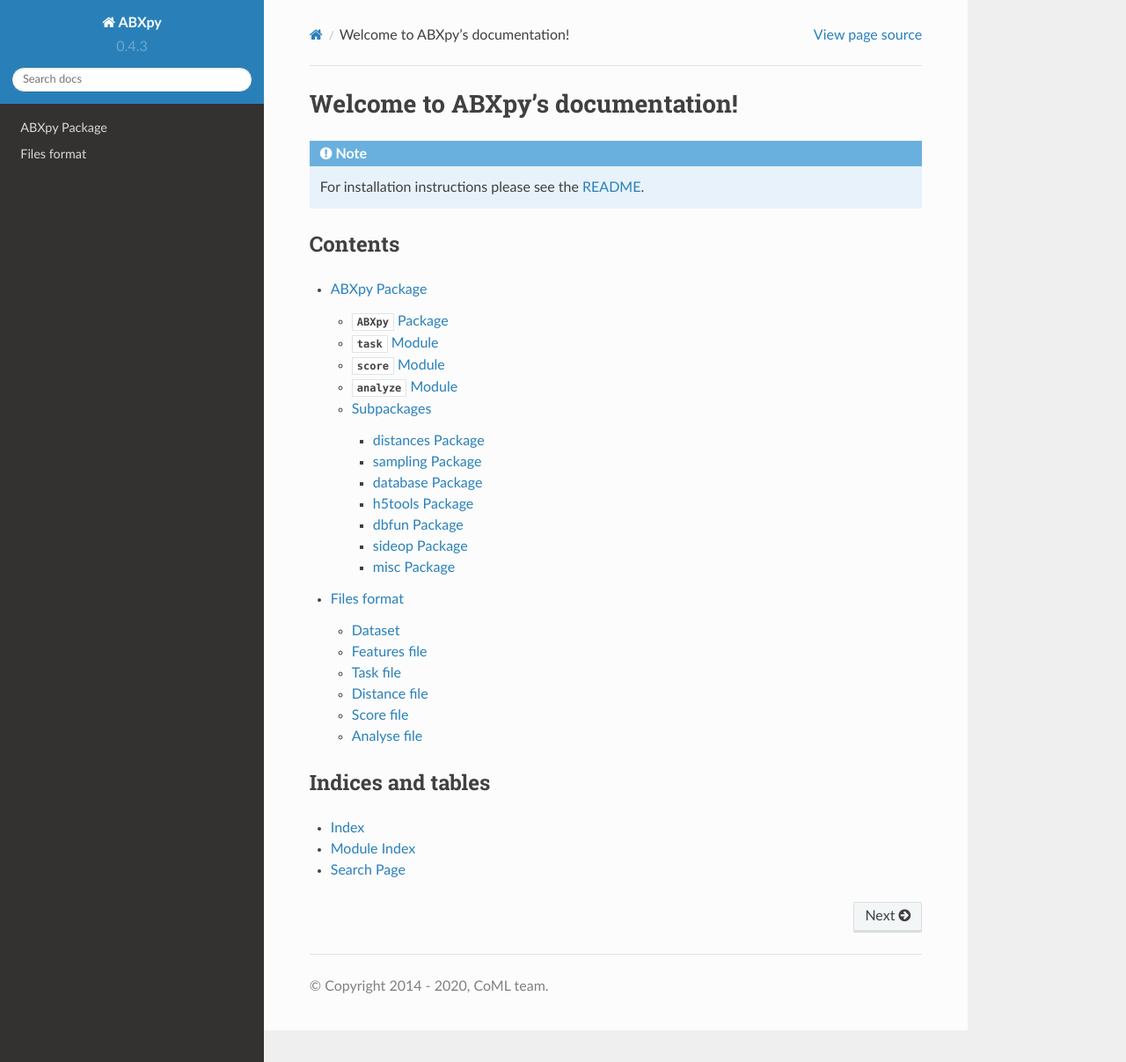
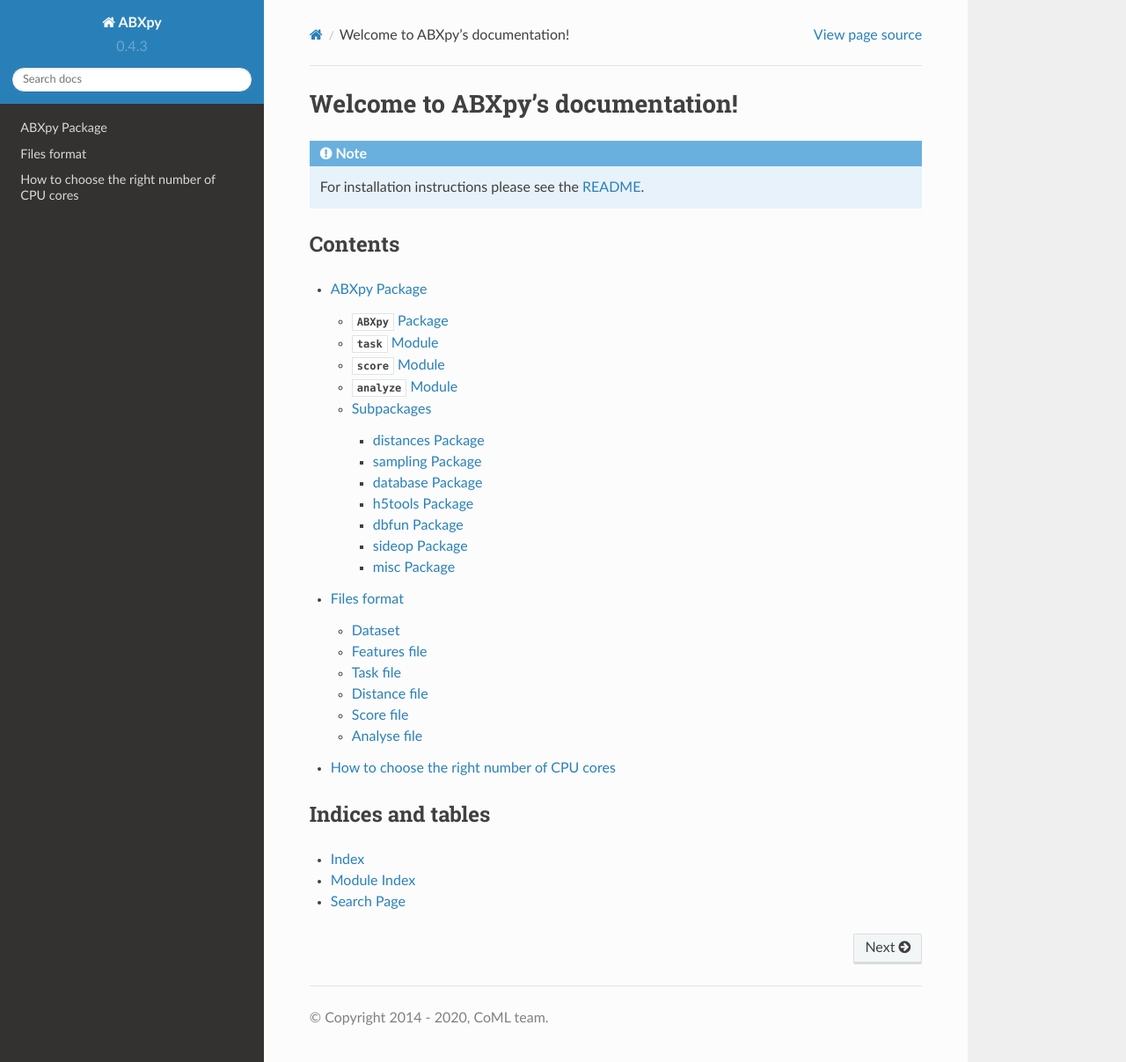
Before and after one commit to bootphon/ABXpy, a Sphinx documentation site: the page built from doc/index.rst, in a window 1280 px wide and 1207 px high. Shown: the whole window at 88% size. Built offline with Sphinx 7.4.7 and the Read the Docs theme 2.0.0, drawn with Linux system fonts in a browser that asks for light colours; some of the changed lines change nothing that is shown.

Commit message:
add a doc on cpu cores

```diff
--- /dev/null
+++ b/doc/NumberOfCores.rst
@@ -0,0 +1,32 @@
+===========================================
+How to choose the right number of CPU cores
+===========================================
+
+The amount of cores you can ask for ``abx-distance`` is only limited by the
+number of cores available on the machine you're using (unless you have very big
+"BY" blocks in your features file, in which case you need to make sure
+Size-of-the-biggest-BY-block*number-of-cores does not exceed the available
+memory).
+
+The running time is going to be essentially
+number-of-distances-to-be-computed*time-required-to-compute-a-distance. You can
+get an estimate of that easily by taking a smaller item file, obtaining the
+number of distances to be computed with the original item file n and with the
+smaller file **n_small**. You then run the ABX evaluation for the smaller file
+and look at the time **t_small** it takes using only 1 core. Then you can
+estimate the time it will take for the bigger file using **n_cores** cores: **t
+= t_small*n/(n_small*n_cores)**.
+
+If the estimated time is too long given your deadlines, you can reduce the
+number of pairs to be computed without compromising your results by sampling the
+item file. You have to do it in a way that make sense given the ABX task you are
+using and the analyses you want to do. For example for a task "ON phoneme BY
+speaker, context":
+
+* For any (phoneme, speaker, context) triple that appears on more than **k**
+  lines in the item file, you can keep **k** lines only (randomly sampled).
+  **k=10** or even **k=5** should be largely sufficient, unless you are not
+  averaging over speakers and contexts in your analyses.
+* You can also remove any line with a (phoneme, speaker, context) triple that
+  appears only once in the item file, as those cannot be used to estimate
+  symetrised scores (unless you are interested in the asymetries).
--- a/doc/index.rst
+++ b/doc/index.rst
@@ -20,6 +20,7 @@ Contents
 
    ABXpy
    FilesFormat
+   NumberOfCores
 
 
 Indices and tables
```
